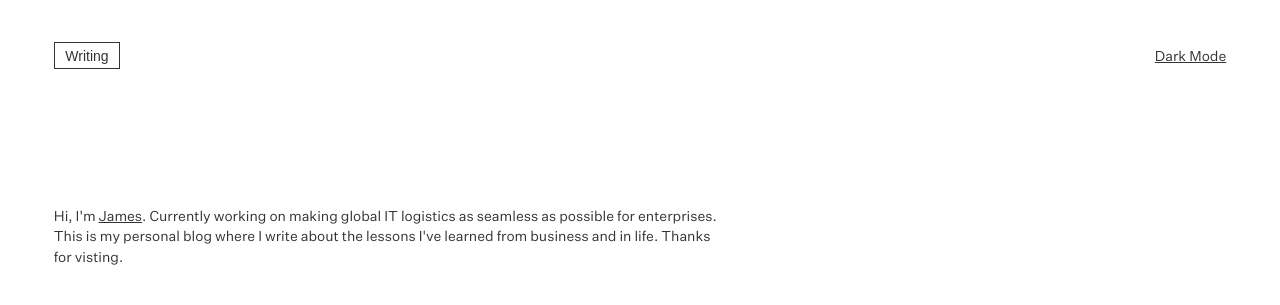
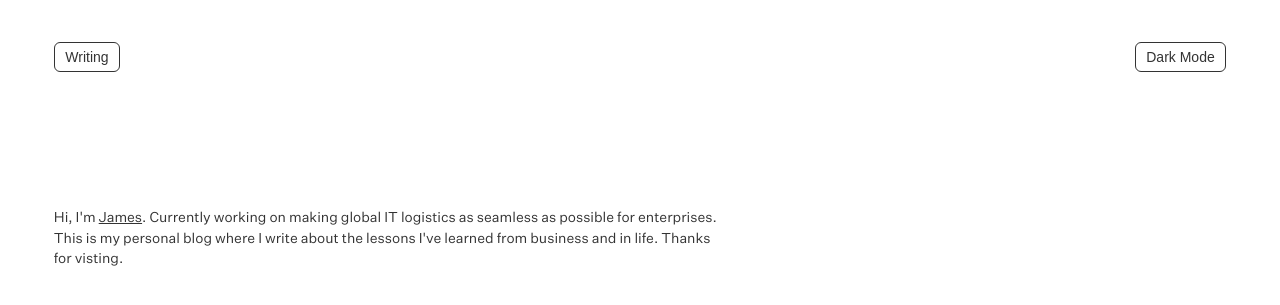
Before and after one commit to jazenwong/wong-blog, a Jekyll site: the page built from index.html, in a window 1280 px wide. Shown: the top 305 px of the page. Built offline with Jekyll 4.4.1, drawn with Linux system fonts in a browser that asks for light colours; the list of posts is cut into pages by our own code.

Commit message:
Button Styles

```diff
--- a/_includes/header.html
+++ b/_includes/header.html
@@ -22,7 +22,7 @@
   </nav>
   <div class="nav-functions">
     <button class="mobile-toggle">Writing</button>
-    <a href="{{page.url}}" class="theme-toggle" onclick="modeSwitcher()" style="cursor: pointer;"></a>
+    <button href="{{page.url}}" class="theme-toggle" onclick="modeSwitcher()" style="cursor: pointer;"></button>
   </div>
 </section>
 
@@ -33,7 +33,7 @@
       <a href="{{ site.url }}" class="{% if page.url == '/' %}current-page{% endif %}">James Wong</a>
       <!-- External links like Twitter won't have the current-page class unless they're part of your site's structure -->
       <a href="https://twitter.com/jwazen1" class="instagram">Twitter</a>
-      <a href="{{page.url}}" class="theme-toggle" onclick="modeSwitcher()" style="cursor: pointer;"></a>
+      <button href="{{page.url}}" class="theme-toggle" onclick="modeSwitcher()" style="cursor: pointer;"></button>
     </div>
     <div class="article-container desktop-article-container">
       {% for post in site.posts %}
--- a/assets/css/styles.css
+++ b/assets/css/styles.css
@@ -200,11 +200,11 @@ button {
 	font-size: 1rem;
 	background: transparent;
 	border: 1px solid var(--main-text-color);
-	border-radius: 0px;
+	border-radius: var(--border-radius);
 	color: var(--nav-link-color);
 	padding: 0 var(--spacing-xsm);
 	margin: 0;
-	height: 27px;
+	height: 30px;
 	width: fit-content;
 }
 
@@ -503,6 +503,7 @@ body {
 .nav-links {
 	display: flex;
 	justify-content: space-between;
+	align-items: center;
 	width: 100%;
 }
 
```
